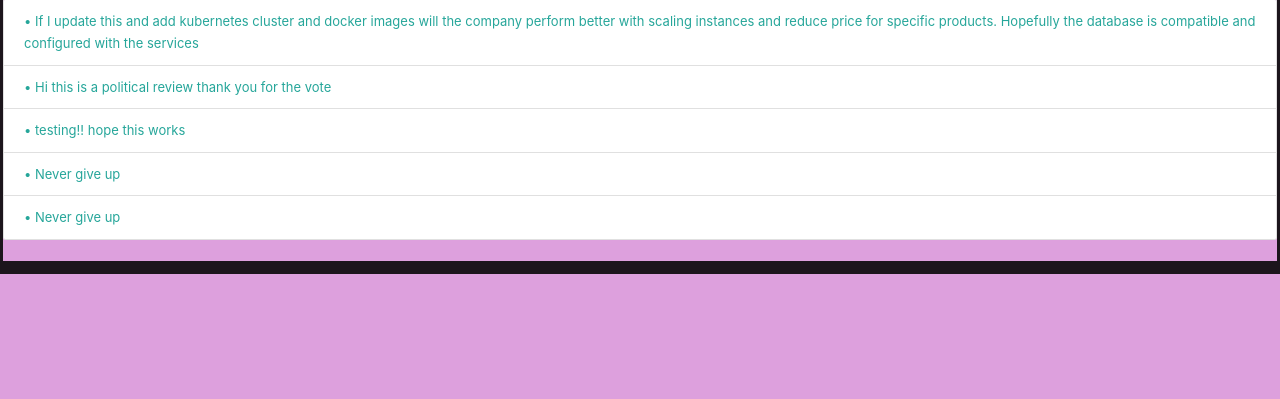
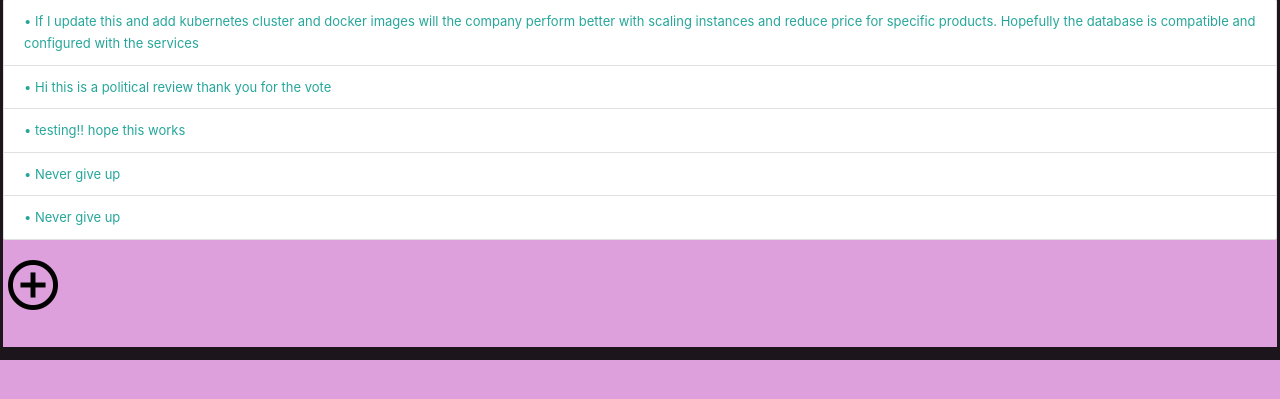
Before and after one commit to vionwinnie/NewsClassifierDjango, a Django app: page /classifier/ in a window 1280 px wide. Shown: the part 134-533 px from the top of the page. Run offline with Django 3.2, Linux system fonts and the light colour scheme; data comes from the database, SQL or seed files in the repository; both versions use the stored data as it was after the commit.

Commit message:
adding linkage between pages

```diff
--- a/classifier/templates/classifier/enter_text.html
+++ b/classifier/templates/classifier/enter_text.html
@@ -8,7 +8,7 @@
 
     <!-- Compiled and minified JavaScript -->
     <script src="https://cdnjs.cloudflare.com/ajax/libs/materialize/1.0.0/js/materialize.min.js"></script>
-       <link href="https://fonts.googleapis.com/icon?family=Material+Icons" rel="stylesheet">
+    <link href="https://fonts.googleapis.com/icon?family=Material+Icons" rel="stylesheet">
     <style type="text/css">
     	body {
     		background-color: plum;
--- a/classifier/templates/classifier/index.html
+++ b/classifier/templates/classifier/index.html
@@ -8,13 +8,16 @@
 
     <!-- Compiled and minified JavaScript -->
     <script src="https://cdnjs.cloudflare.com/ajax/libs/materialize/1.0.0/js/materialize.min.js"></script>
-
+    <link href="https://fonts.googleapis.com/icon?family=Material+Icons" rel="stylesheet">
 	  <style type="text/css">
     	body {
     		background-color: plum;
     		border-style: solid;
     		border-bottom-width: 13px;
     	}
+        #link {
+            color: black;
+        }
     </style>
 </head>
 
@@ -34,7 +37,12 @@
 
     <p class="flow-text">No polls are available.</p>
 
+
 {% endif %}
+
+
+<a id="link" href="{% url 'enter_text' %}"><i class="medium material-icons">add_circle_outline</i></a>
+
 
 </body>
 </html>
```
Also changed, not shown: classifier/templates/classifier/results.html (+6 -3 lines), db.sqlite3.
